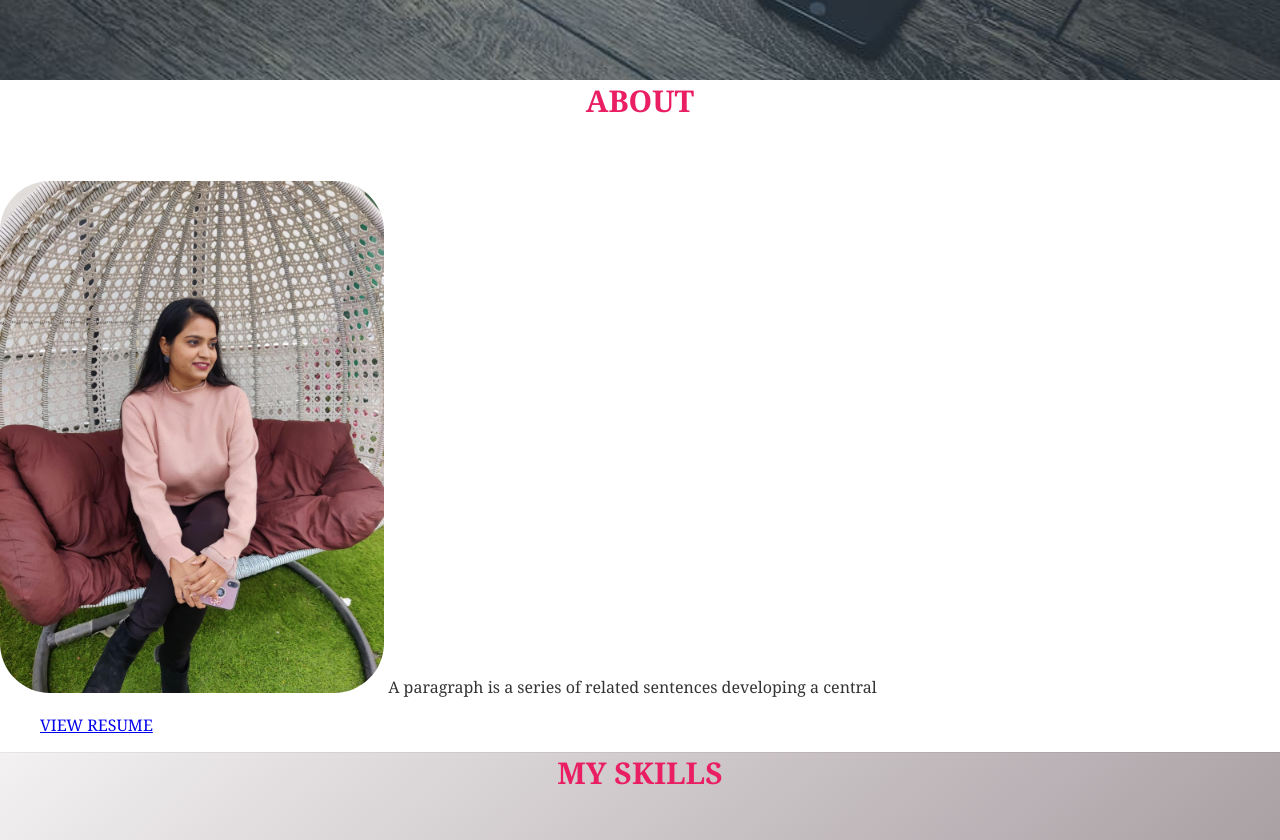
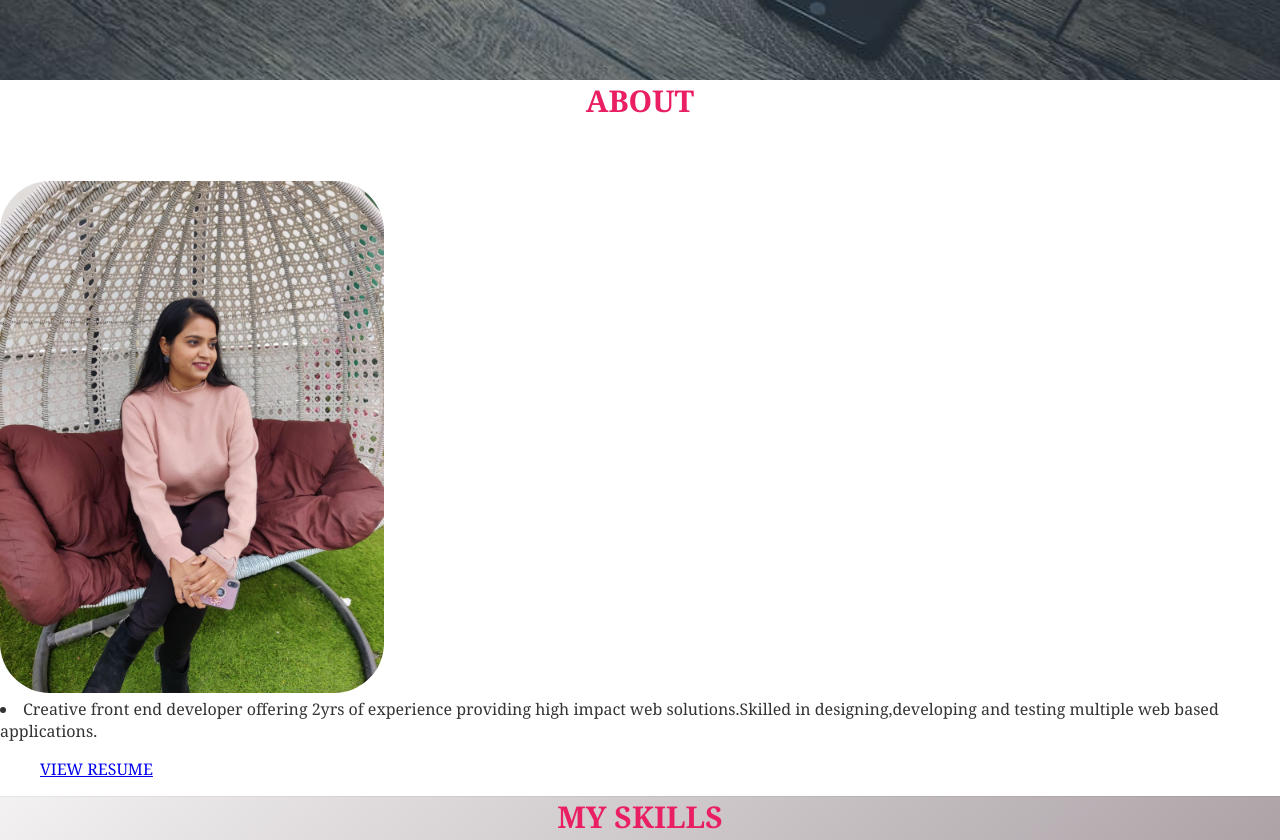
Before and after one commit to Malhotrakarishma/portfolio.github.io, a plain HTML site: page index.html in a window 1280 px wide. Shown: the part 720-1560 px from the top of the page. Drawn offline with nearby package versions, Linux system fonts and the light colour scheme.

Commit message:
Add files via upload

```diff
--- a/index.html
+++ b/index.html
@@ -31,27 +31,19 @@
       <div class="logo">
         <h3>KM</h3>
       </div>
-      <div id="menu"class="menu">
+      <div id="menu-mobile"class="menu">
         <ul class="ul">
           <div id="home"class="link">HOME </div>
           <div id="about" class="link">About  </div>
           <div id="skills"class="link">SKILLS </div>
           <div id="contactanchor"class="link">CONTACT</div>
         </ul>
+      </div>
         <div class="icon1">
-          <i  id="open"class='bx bx-menu bx-rotate-180' ></i>
+          <i id="open"class='bx bx-menu bx-rotate-180'></i>
           <!-- <i  id="close" class='bx bxs-comment-x bx-rotate-180 hide' ></i> -->
       </div>
-
-
-      <!-- <h4></h4>
-      <h4></h4>
-      <h4></h4>      -->
-      </div>
     </header>
-
-
-
     <div class="main">
       <div class="title">
         <h1>
@@ -64,12 +56,10 @@
       <div class="section1">ABOUT</div>
       <div class="aboutlines">
         <img src="img/2.jpg" alt="about me" class="img1" />
-          A paragraph is a series of related sentences developing a central
-          <!-- idea, called the topic. Try to think about paragraphs in terms of
-          thematic unity: a paragraph is a sentence or a group of sentences that
-          supports one central, unified idea. Paragraphs add one idea at a time
-          to your broader argument. -->
-          <div>
+        <li>
+        Creative front end developer offering 2yrs of experience providing high impact web solutions.Skilled in designing,developing and testing multiple web based applications.
+        </li>
+        <div>
             <ul>
               <a href="img/KARISHMA_MALHOTRA_Developer - MCA.pdf" target="_blank" class="resume"
                 >VIEW RESUME
@@ -124,8 +114,6 @@
    </div>
 </div>
 </section>
-
-
     <section id="contact" class="popup">
           <div class="popupcontent">
         <h3>CONTACT</h3>
@@ -142,6 +130,5 @@
     </section>
     <div class="Footer">Created By KARISHMA</div>
     <footer> </footer>
-
     </body>
-</html>
+     </html>
```
